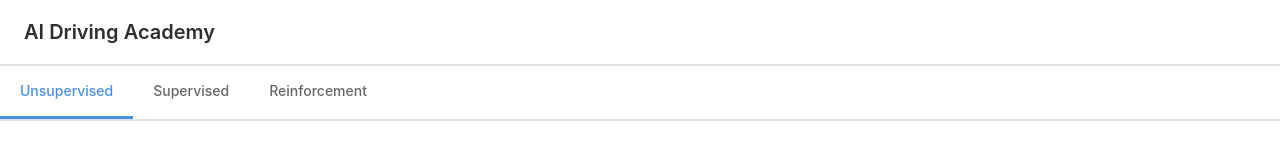
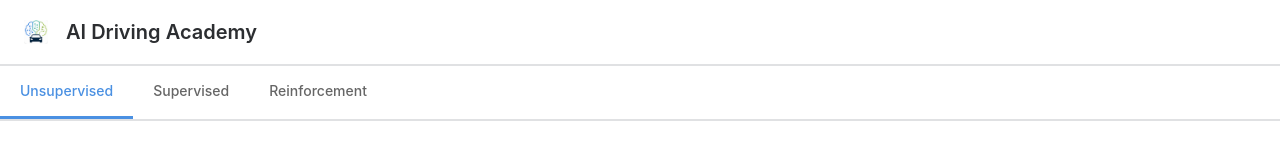
Before and after one commit to chloejenkins/eaifinalproject, a plain HTML site: page index.html in a window 1280 px wide. Shown: the top 157 px of the page. Drawn offline with Linux system fonts and the light colour scheme.

Commit message:
favicon added

```diff
--- a/index.html
+++ b/index.html
@@ -4,6 +4,7 @@
 <meta charset="UTF-8">
 <meta name="viewport" content="width=device-width, initial-scale=1.0">
 <title>ai-concepts.html</title>
+<link rel="icon" type="image/png" href="favicon.png">
 <link rel="preconnect" href="https://fonts.googleapis.com">
 <link rel="preconnect" href="https://fonts.gstatic.com" crossorigin>
 <link href="https://fonts.googleapis.com/css2?family=JetBrains+Mono:wght@400;500;600;700&display=swap" rel="stylesheet">
@@ -345,6 +346,7 @@ footer.hint-footer{ color:var(--text-faint); font-size:11.5px; margin-top:18px;
 <body>
 
 <div class="titlebar">
+  <img src="favicon.png" alt="AI Driving Academy" style="width:24px; height:24px; margin-right:8px;">
   <div class="filename"><b>AI Driving Academy</b></div>
 </div>
 
```
